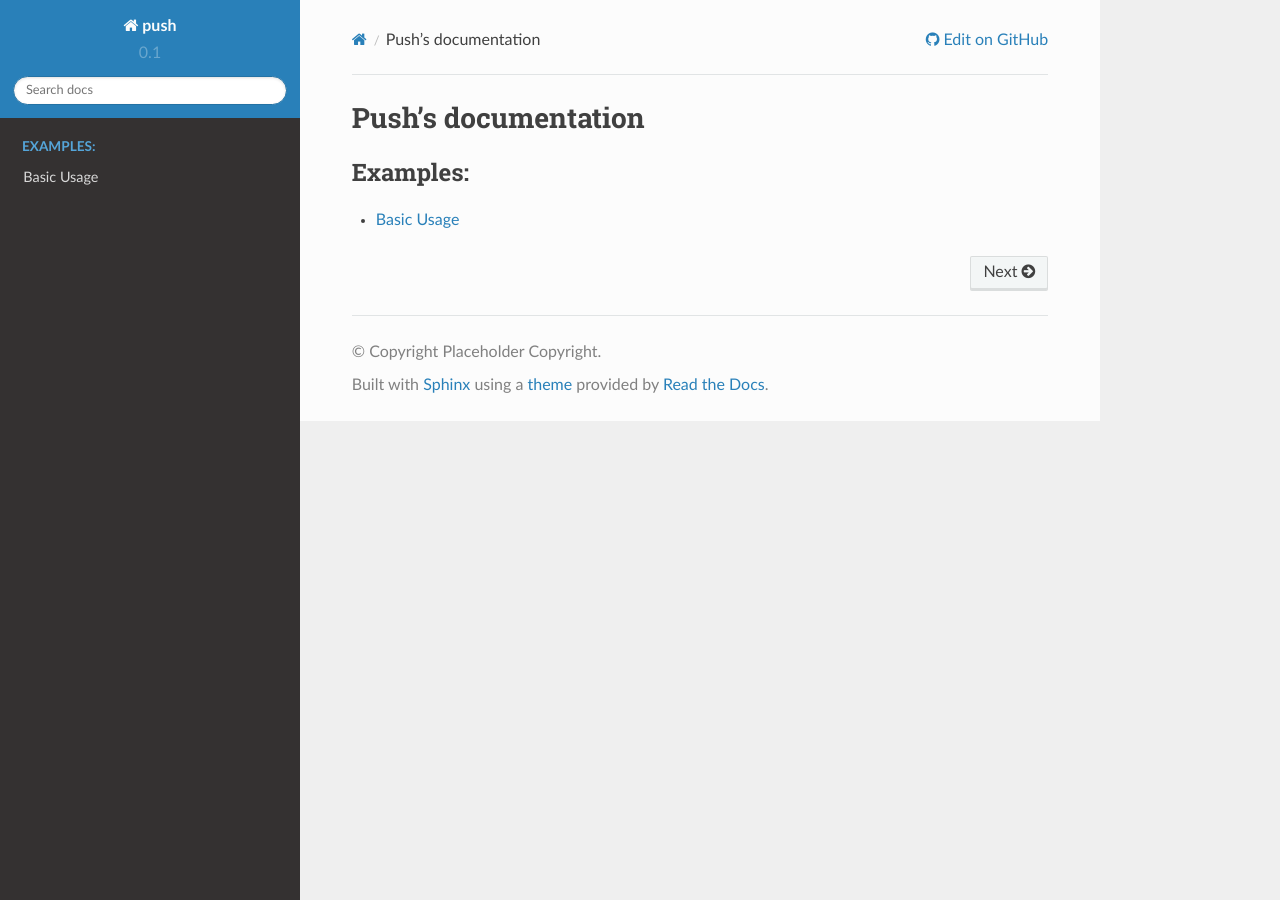
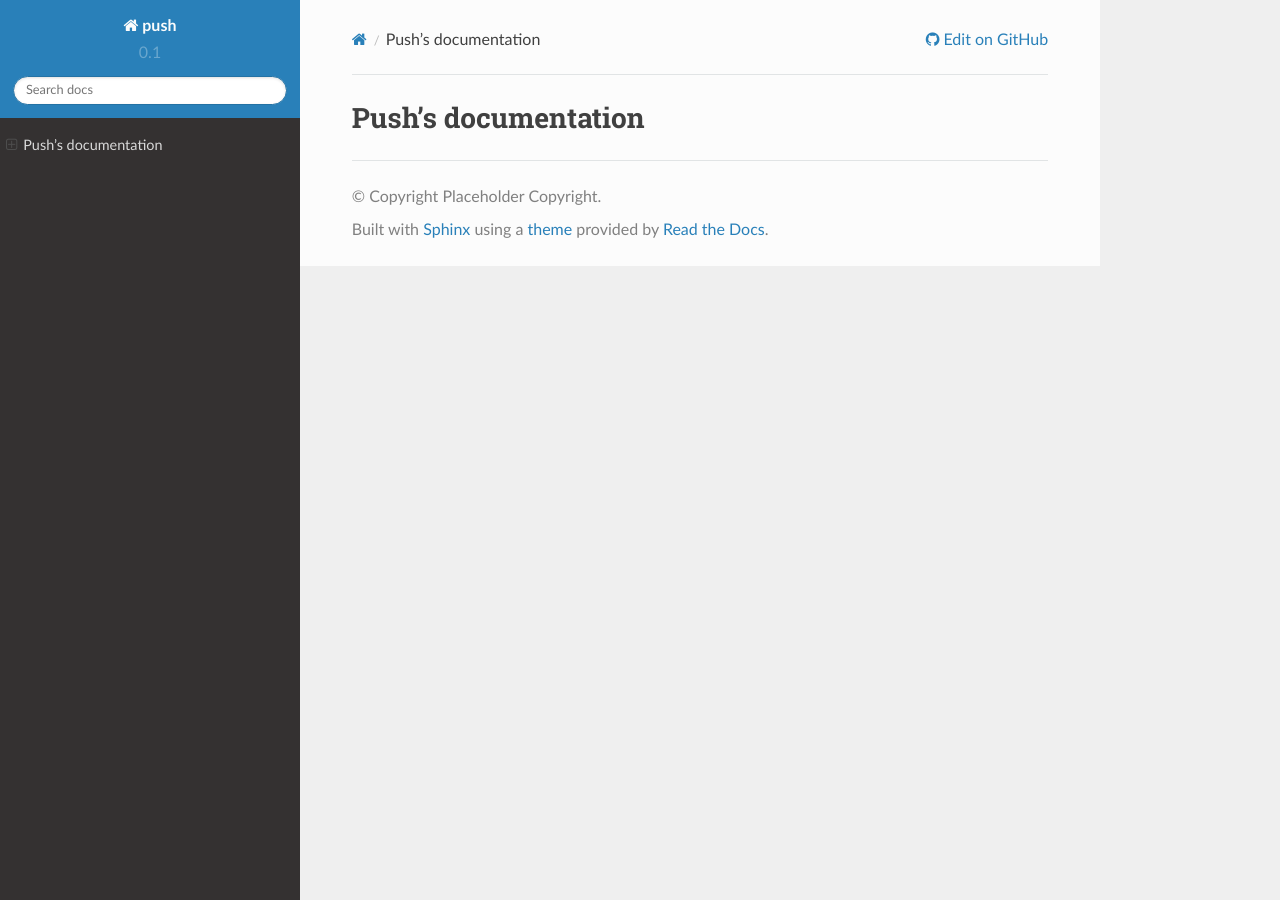
Before and after one commit to lbai-lab/push, a Sphinx documentation site: the page built from docs/source/index.rst, in a window 1280 px wide. Built offline with Sphinx 7.4.7 and the Read the Docs theme 2.0.0, drawn with Linux system fonts in a browser that asks for light colours.

Commit message:
Update index.rst

```diff
--- a/docs/source/index.rst
+++ b/docs/source/index.rst
@@ -17,4 +17,4 @@ Push's documentation
    :maxdepth: 2
    :caption: Examples:
 
-   examples/**/index
+..    examples/**/index
```
